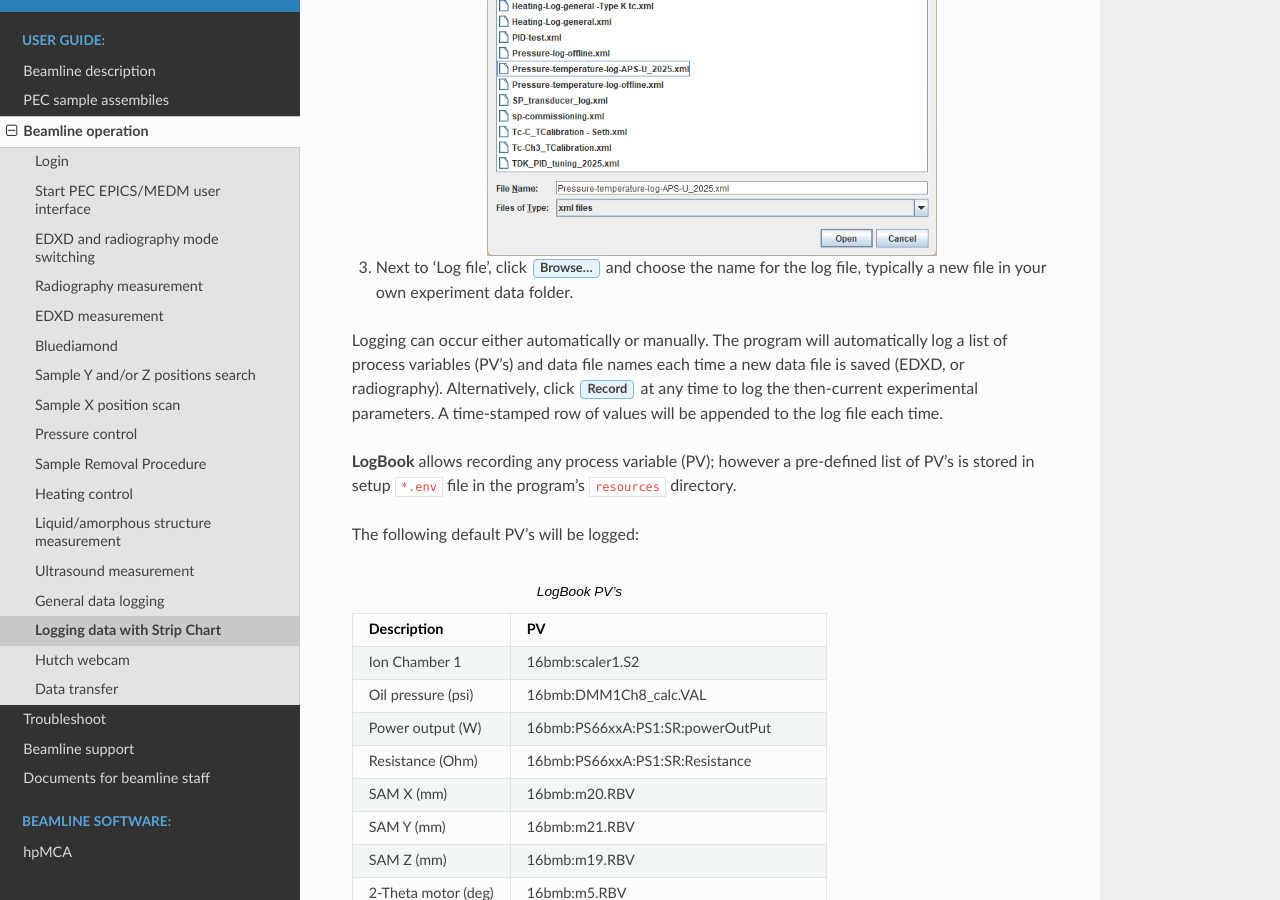
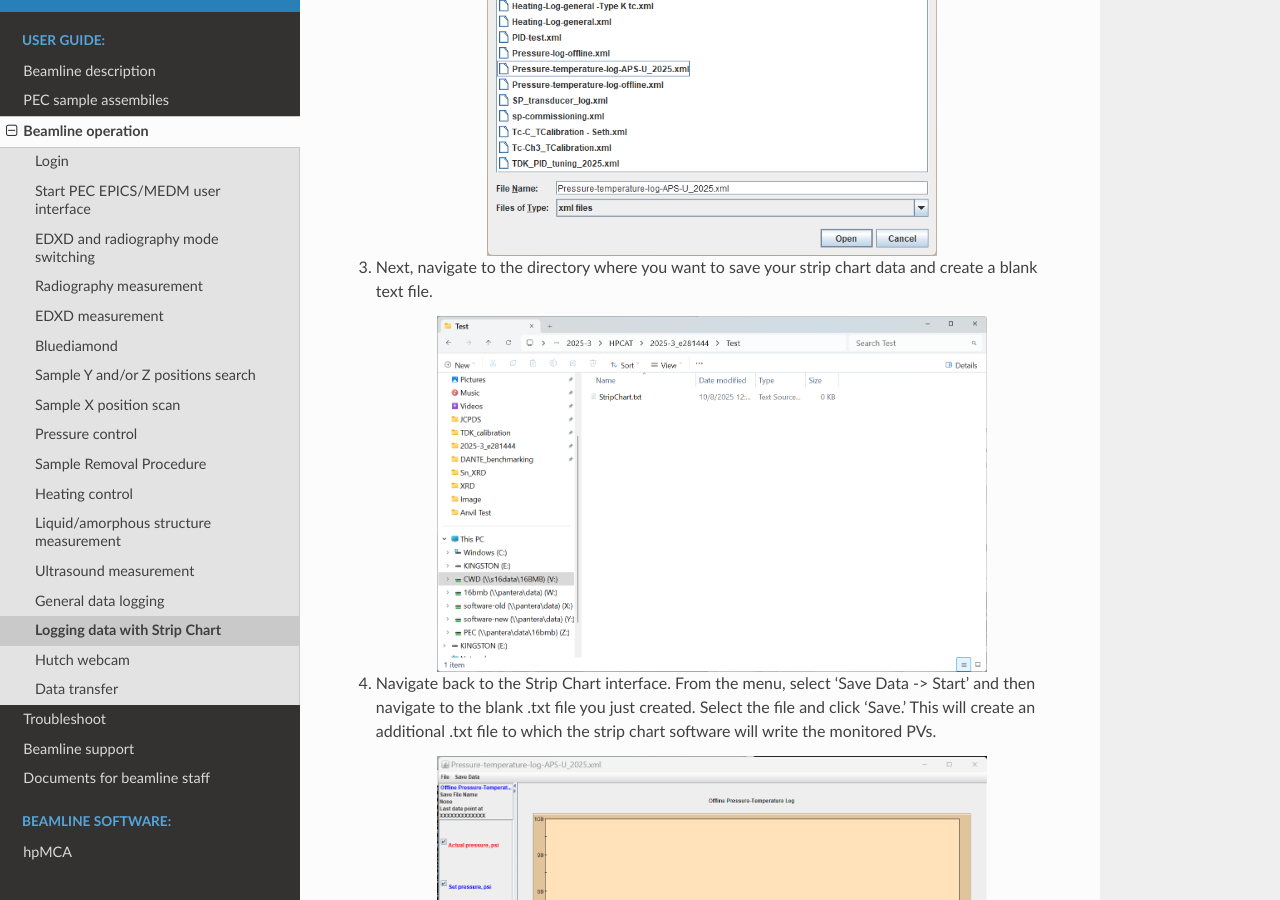
Before and after one commit to taeastmo/16BMB_manual, a Sphinx documentation site: the page built from docs/source/operations/item_015_strip_chart.rst, in a window 1280 px wide and 900 px high, scrolled down 952 px. Built offline with Sphinx 7.4.7 and the Read the Docs theme 3.1.0, drawn with Linux system fonts in a browser that asks for light colours.

Commit message:
Update item_015_strip_chart.rst

```diff
--- a/docs/source/operations/item_015_strip_chart.rst
+++ b/docs/source/operations/item_015_strip_chart.rst
@@ -18,13 +18,20 @@ The strip chart software can be used to continuously monitor various PVs (e.g.,
       :width: 450px
       :align: center
 
-3. Next to 'Log file', click :guilabel:`Browse...` and choose the name for the log file,
-   typically a new file in your own experiment data folder.
+3. Next, navigate to the directory where you want to save your strip chart data and create a blank text file.
 
-Logging can occur either automatically or manually. The program will automatically
-log a list of process variables (PV's) and data file names each time a new data file is saved (EDXD, or radiography).
-Alternatively, click :guilabel:`Record` at any time to log the then-current experimental parameters.
-A time-stamped row of values will be appended to the log file each time.
+   .. figure:: /images/strip_chart/blank_strip_chart.png
+      :alt: blank_strip_chart
+      :width: 550px
+      :align: center
+
+4. Navigate back to the Strip Chart interface. From the menu, select 'Save Data -> Start' and then navigate to the blank .txt file you just created. Select the file and click 'Save.' This will create an additional .txt file to which the strip chart software will write the monitored PVs.
+
+   .. figure:: /images/strip_chart/saving_strip_chart.png
+      :alt: saving_strip_chart
+      :width: 550px
+      :align: center
+
 
 **LogBook** allows recording any process variable (PV); however
 a pre-defined list of PV's is stored in setup ``*.env`` file in the program's ``resources`` directory.
```
